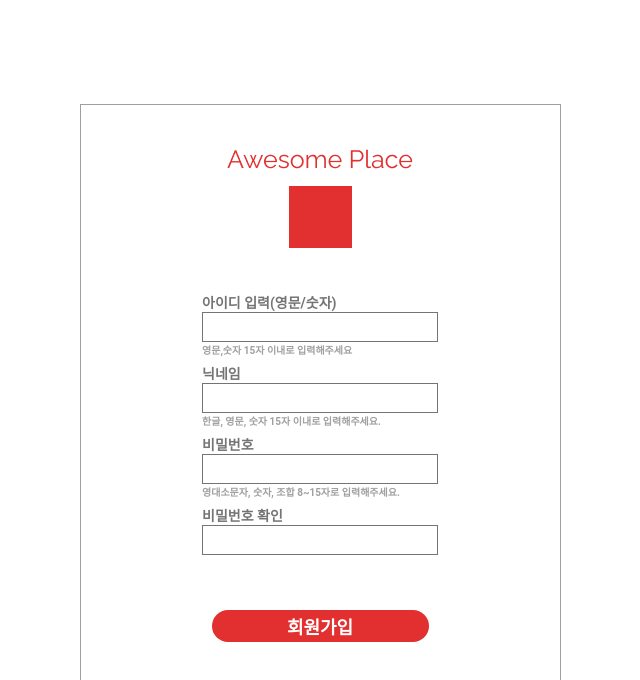
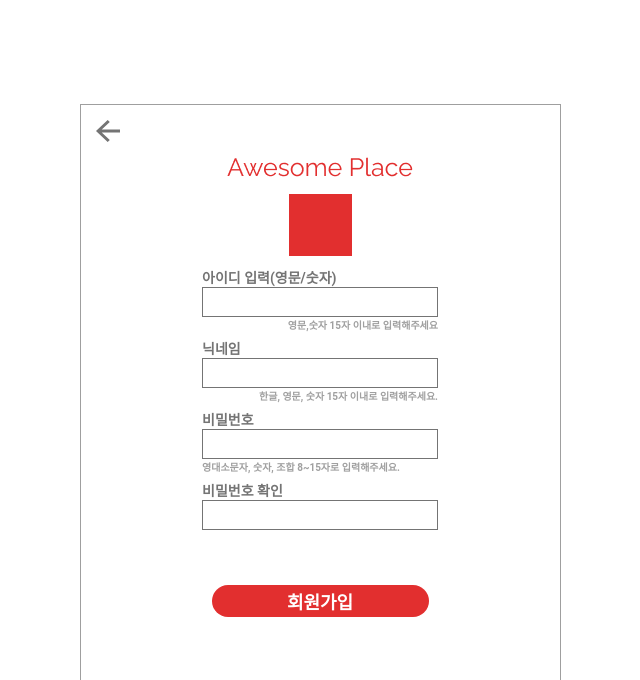
Before and after one commit to Capstone-Awesome-Place-Team/FrontEnd, a React (Create React App) app: page /signup in a window 1280 px wide. Shown: the top 680 px of the page, without its empty margins (320-960 px from the left). Built offline with nearby package versions, Linux system fonts and the light colour scheme.

Commit message:
로그인,회원가입 routing 수정, navigate 포인터 props로줌

```diff
--- a/package.json
+++ b/package.json
@@ -11,9 +11,13 @@
     "@types/react": "^17.0.43",
     "@types/react-dom": "^17.0.14",
     "@types/react-redux": "^7.1.23",
+    "@types/react-router": "^5.1.18",
+    "@types/react-router-dom": "^5.3.3",
     "@types/redux-actions": "^2.6.2",
     "@types/styled-components": "^5.1.24",
     "axios": "^0.26.1",
+    "connected-react-router": "^6.9.2",
+    "history": "^5.3.0",
     "immer": "^9.0.12",
     "react": "^17.0.2",
     "react-dom": "^17.0.2",
--- a/src/App.tsx
+++ b/src/App.tsx
@@ -11,7 +11,6 @@ const App: React.FC = () =>{
   return (
     <div>
     <Header />
-
     <Routes>
       <Route path='/' element={<Main />} />
       <Route path="signin" element={<Login />} />
--- a/src/index.tsx
+++ b/src/index.tsx
@@ -4,7 +4,6 @@ import { BrowserRouter } from 'react-router-dom';
 import { Provider } from 'react-redux';
 import store from './redux/configStore';
 import App from './App';
-
 
 import Global from './shared/Global'
 import GlobalStyle from './shared/GlobalStyle'
--- a/src/pages/Login.tsx
+++ b/src/pages/Login.tsx
@@ -6,6 +6,9 @@ import styled from "styled-components";
 import { useDispatch, useSelector } from "react-redux";
 import { RootState } from "../redux/configStore";
 import { actionCreators as userActions } from "../redux/modules/users";
+
+import back_arrow from '../static/image/back_arrow.svg'
+
 const Login: React.FC = (props) => {
   const Id = useRef<HTMLInputElement>(null);
   const Pwd = useRef<HTMLInputElement>(null);
--- a/src/pages/Signup.tsx
+++ b/src/pages/Signup.tsx
@@ -1,12 +1,13 @@
 import React, { useState, useRef } from "react";
 import styled from "styled-components";
 import { useDispatch } from "react-redux";
-
+import { useNavigate } from "react-router-dom";
 import { IdCheck, PwCheck, NicknameCheck } from "../shared/regex";
 import { actionCreators as userActions } from "../redux/modules/users";
 import { RootState } from "../redux/configStore";
 //image
 import example_logo from "../static/image/example_logo2.png";
+import back_arrow from "../static/image/back_arrow.svg";
 
 type Info = {
   id: string;
@@ -15,10 +16,11 @@ type Info = {
 };
 
 const Signup: React.FC = (props) => {
+  const navigate = useNavigate();
   const dispatch = useDispatch();
   const [Id, setId] = useState<string>();
   const [Pwd, setPwd] = useState<string>();
-  const [PwdCheck, setPwdCheck] = useState();
+  const [PwdCheck, setPwdCheck] = useState<string>("");
   const [nickName, setNickName] = useState<string>();
 
   const [IdMessage, setIdMessage] = useState<string>(
@@ -54,7 +56,7 @@ const Signup: React.FC = (props) => {
     ) {
       console.log("요청모두 맞아서 api 호출");
       // API 호출
-      dispatch(userActions.SignUpDB(info));
+      dispatch(userActions.SignUpDB(info, navigate));
     }
   };
   const idCheck = (event: any) => {
@@ -73,6 +75,11 @@ const Signup: React.FC = (props) => {
   const pwCheck = (event: any) => {
     const current_pw = event.target.value;
     setPwd(current_pw);
+    //비밀번호 다시 입력시 비밀번호확인 초기화
+    setPwdCheck("");
+    setPwdChekMessage("");
+    setPwdChekMessageColor(false);
+
     if (current_pw.length < 1) {
       setPwMessage("영대소문자, 숫자, 조합 8~15자로 입력해주세요.");
     } else if (!PwCheck(current_pw)) {
@@ -88,6 +95,7 @@ const Signup: React.FC = (props) => {
     setPwdCheck(current_pwCheck);
     if (current_pwCheck < 1) {
       setPwdChekMessage("");
+      setPwdChekMessageColor(false);
     } else if (current_pwCheck === Pwd) {
       setPwdChekMessageColor(true);
       setPwdChekMessage("비밀번호가 동일합니다");
@@ -113,6 +121,12 @@ const Signup: React.FC = (props) => {
 
   return (
     <Wrap>
+      <img
+        src={back_arrow}
+        alt="뒤로가기"
+        onClick={() => navigate("/signin")}
+        style={{ margin: "15px 0 0 15px" }}
+      ></img>
       <ImgWrap>
         <img src={example_logo} alt="로고"></img>
       </ImgWrap>
@@ -124,9 +138,10 @@ const Signup: React.FC = (props) => {
             {Id ? (
               <div
                 style={{
-                  color: IdMessageColor ? "green" : "red",
+                  color: IdMessageColor ? "#59B200" : "#E22F2F",
                   fontSize: "10px",
                   fontWeight: "bold",
+                  textAlign: "right",
                 }}
               >
                 {IdMessage}
@@ -137,6 +152,7 @@ const Signup: React.FC = (props) => {
                   color: "#A0A0A0",
                   fontSize: "10px",
                   fontWeight: "bold",
+                  textAlign: "right",
                 }}
               >
                 {IdMessage}
@@ -155,9 +171,10 @@ const Signup: React.FC = (props) => {
             {nickName ? (
               <div
                 style={{
-                  color: NickMessageColor ? "green" : "red",
+                  color: NickMessageColor ? "#59B200" : "#E22F2F",
                   fontSize: "10px",
                   fontWeight: "bold",
+                  textAlign: "right",
                 }}
               >
                 {NickMessage}
@@ -168,6 +185,7 @@ const Signup: React.FC = (props) => {
                   color: "#A0A0A0",
                   fontSize: "10px",
                   fontWeight: "bold",
+                  textAlign: "right",
                 }}
               >
                 {NickMessage}
@@ -181,9 +199,10 @@ const Signup: React.FC = (props) => {
             {Pwd ? (
               <div
                 style={{
-                  color: PwMessageColor ? "green" : "red",
+                  color: PwMessageColor ? "#59B200" : "#E22F2F",
                   fontSize: "10px",
                   fontWeight: "bold",
+                  textAlign: "right",
                 }}
               >
                 {PwMessage}
@@ -207,13 +226,15 @@ const Signup: React.FC = (props) => {
               type="password"
               id="PwdCheck"
               onChange={pwDoubleCheck}
+              value={PwdCheck}
               pw
             ></Input>
             <div
               style={{
-                color: PwCheckMessageColor ? "green" : "red",
+                color: PwCheckMessageColor ? "#59B200" : "#E22F2F",
                 fontSize: "10px",
                 fontWeight: "bold",
+                textAlign: "right",
               }}
             >
               {PwCheckMessage}
@@ -240,7 +261,7 @@ const Wrap = styled.div`
 
 const ImgWrap = styled.div`
   width: 186px;
-  margin: 40px auto;
+  margin: 7px auto;
 `;
 
 const InputWrap = styled.div`
--- a/src/redux/configStore.tsx
+++ b/src/redux/configStore.tsx
@@ -6,8 +6,8 @@ import User from "./modules/users";
 const rootReducer = combineReducers({ favorite: Favorite, user: User });
 
 export type RootState = ReturnType<typeof rootReducer>;
-const Middlewares = [thunk];
-const enhancer = applyMiddleware(...Middlewares);
+const middlewares = [thunk];
+const enhancer = applyMiddleware(...middlewares);
 const store = createStore(rootReducer, enhancer);
 
 export default store;
--- a/src/redux/modules/users.ts
+++ b/src/redux/modules/users.ts
@@ -1,8 +1,9 @@
 import { apis } from "../../shared/api/apis";
 import { Dispatch } from "redux";
 import { createAction } from "redux-actions";
-
+// import { useNavigate } from "react-router-dom";
 import { SetUser, Signup } from "../../types/interfaces";
+import { useNavigate } from "react-router-dom";
 
 //actions
 
@@ -19,11 +20,13 @@ const initialState = {
 
 //Middleware
 
-const SignUpDB = (user: Signup) => {
-  return function (dispatch: Dispatch) {
+const SignUpDB = (user: Signup, navigate:any) => {
+  return async function (dispatch: Dispatch) {
     try {
+
       console.log(user);
-      // const res = apis.signUp(user); // api생기면 넣기
+      // const res = await apis.signUp(user); // api생기면 넣기
+      navigate('/signin') //회원가입완료후 로그인화면으로
     } catch (error) {
       console.log(error);
     }
```
Also changed, not shown: src/static/image/back_arrow.svg (added), 1 other file (tests, documents, lock files or other folders).
